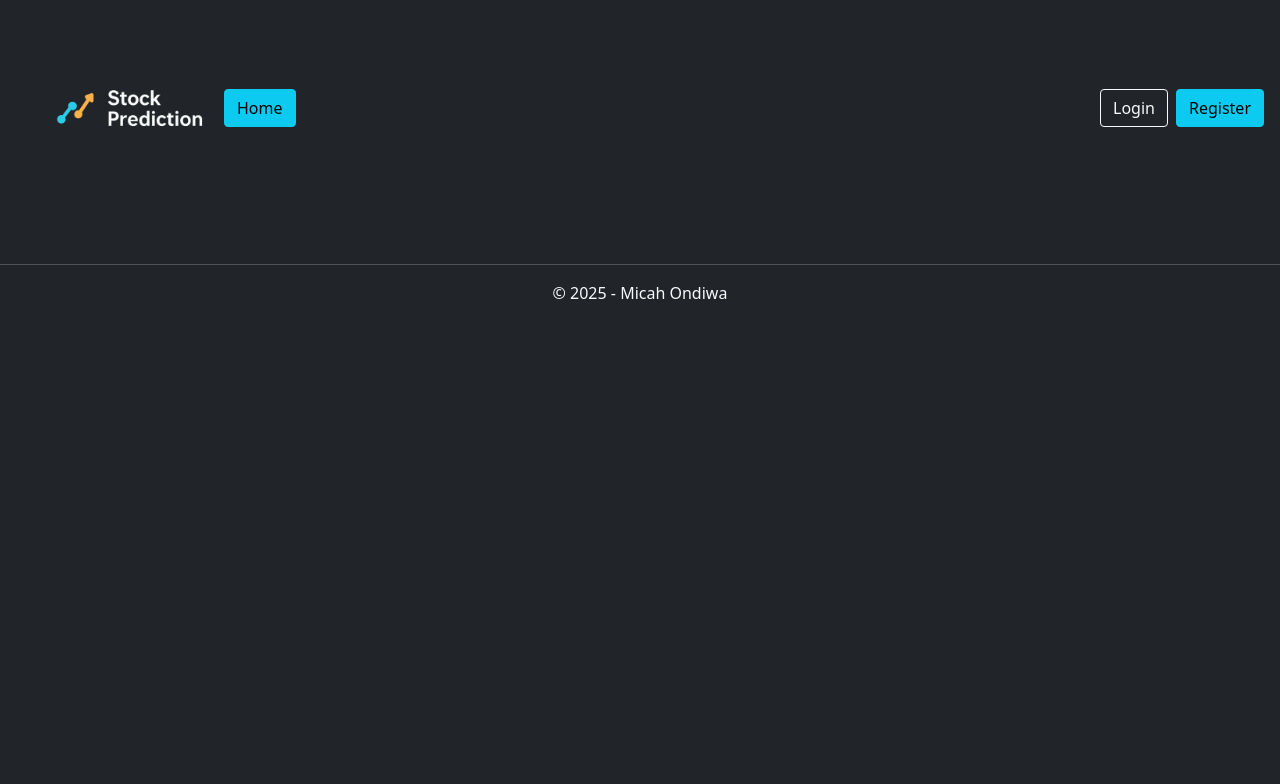
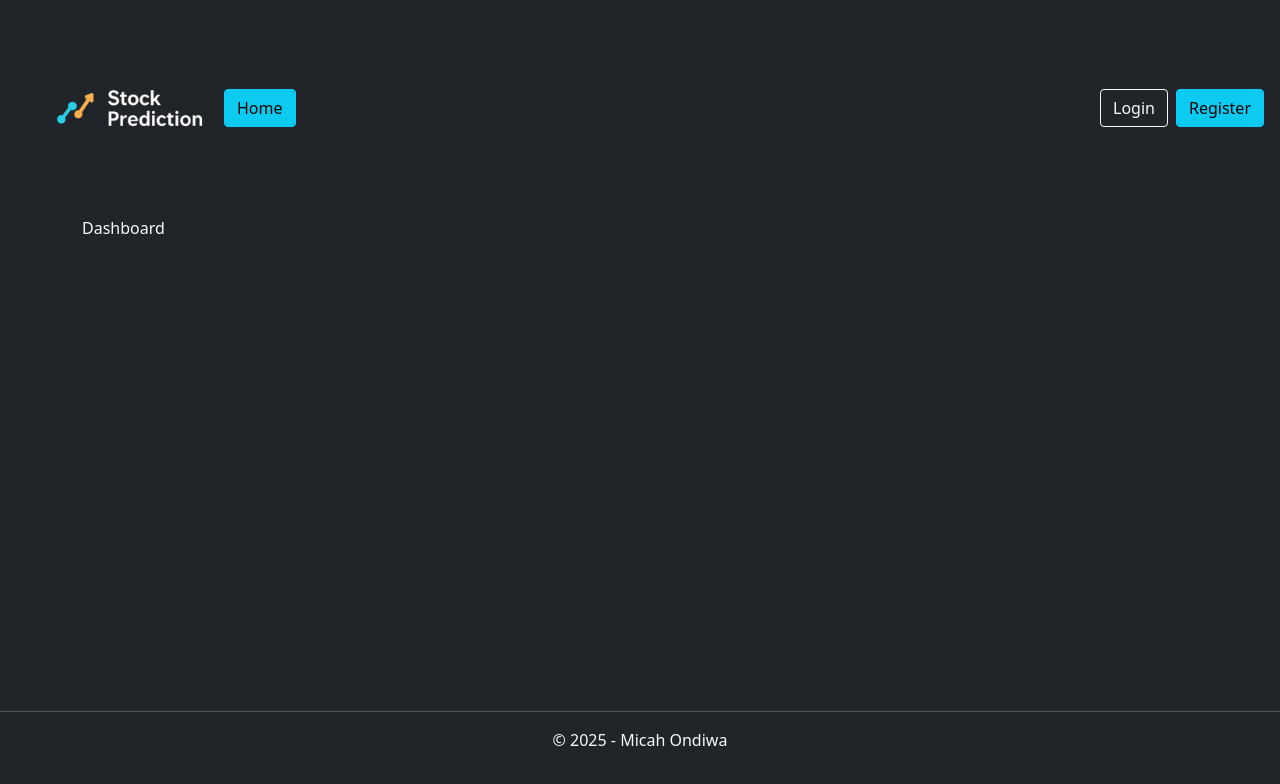
Before and after one commit to micahondiwa/stock-prediction-portal, a React (Vite) app in the folder frontend-react/: page /dashboard in a window 1280 px wide. Shown: the top 784 px of the page. Built offline with nearby package versions, Linux system fonts and the light colour scheme.

Commit message:
Dashbaord route

```diff
--- a/frontend-react/src/App.jsx
+++ b/frontend-react/src/App.jsx
@@ -8,6 +8,7 @@
 import Footer from './components/Footer';
 import Login from './components/Login';
 import AuthProvider from './AuthProvider';
+import Dashboard from './components/dashboard/Dashboard';
 
 function App() {
 
@@ -20,6 +21,7 @@
             <Route path='/' element={<Main />} />
             <Route path='/register' element={<Register />} />
             <Route path='/login' element={<Login />} />
+            <Route path='/dashboard' element={<Dashboard />} />
           </Routes>
           <Footer />
         </BrowserRouter>
```
